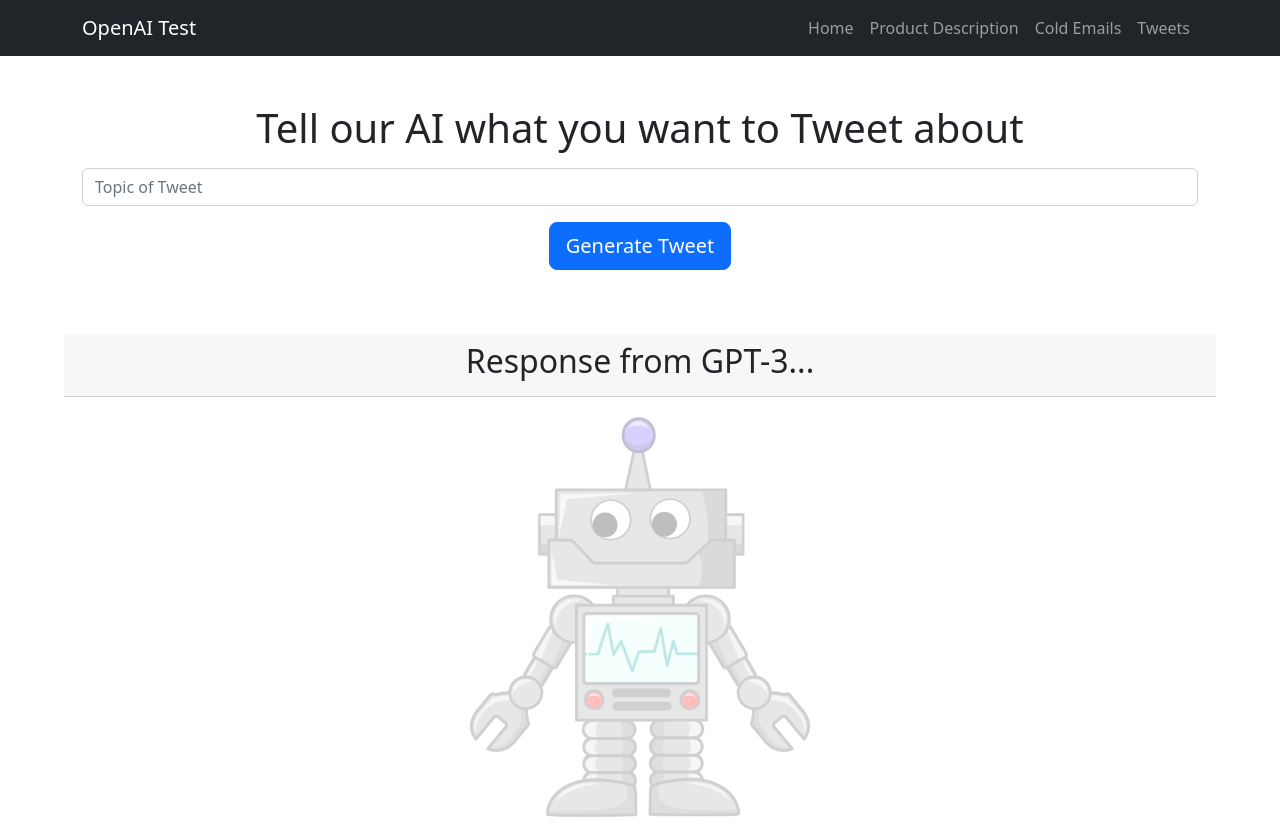
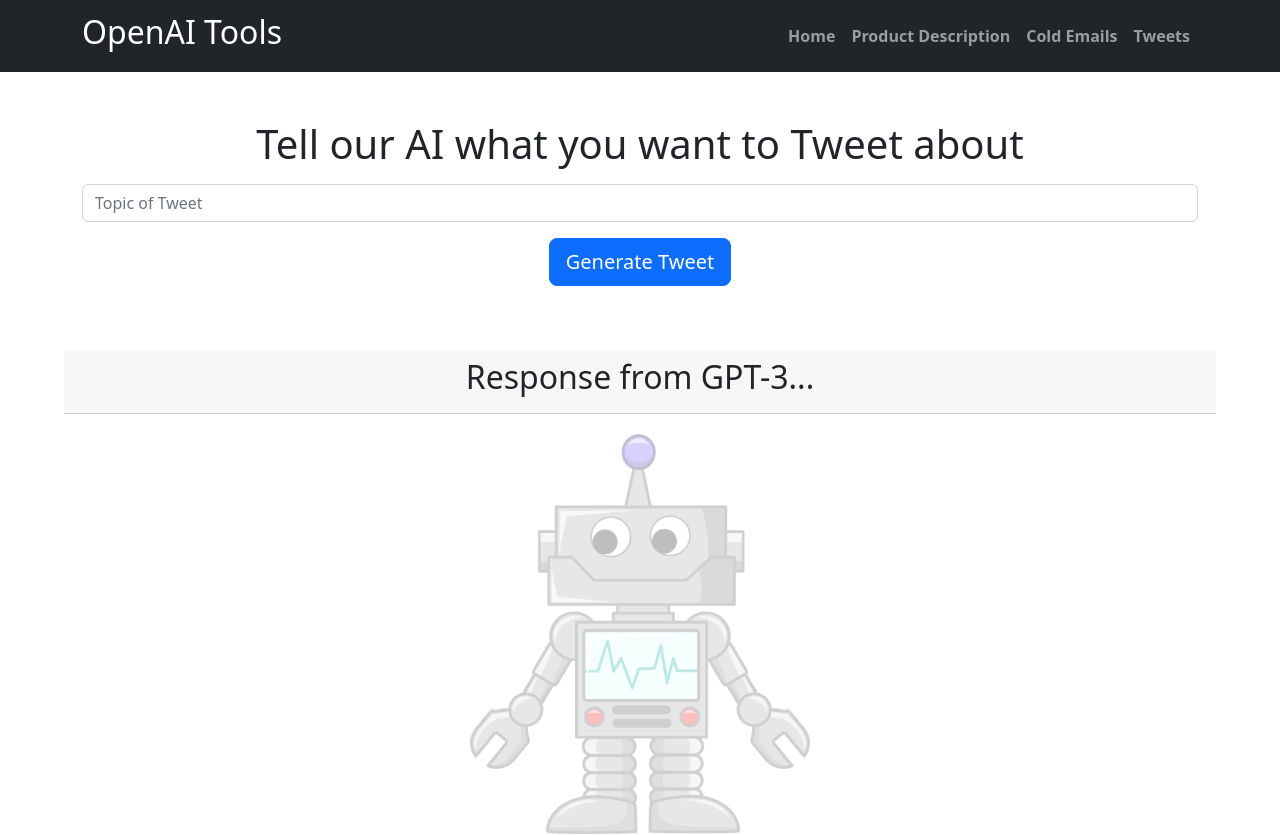
Before and after one commit to BHessel/open-AI-tools, a React (Create React App) app: page /tweets in a window 1280 px wide. Shown: the top 835 px of the page. Built offline with nearby package versions, Linux system fonts and the light colour scheme.

Commit message:
readME complete, fixed type in generate prompt, navbaredit

```diff
--- a/src/components/Navigation.js
+++ b/src/components/Navigation.js
@@ -9,13 +9,23 @@ const Navigation = () => {
     <div>
       <Navbar bg="dark" variant="dark" sticky="top">
         <Container>
-          <Navbar.Brand href="/">OpenAI Test</Navbar.Brand>
+          <Navbar.Brand href="/">
+            <h2>OpenAI Tools</h2>
+          </Navbar.Brand>
           <Navbar.Toggle aria-controls="basic-navbar-nav" />
           <Nav>
-            <Nav.Link href="/">Home</Nav.Link>
-            <Nav.Link href="product-desc">Product Description</Nav.Link>
-            <Nav.Link href="cold-emails">Cold Emails</Nav.Link>
-            <Nav.Link href="tweets">Tweets</Nav.Link>
+            <Nav.Link href="/">
+              <b>Home</b>
+            </Nav.Link>
+            <Nav.Link href="product-desc">
+              <b>Product Description</b>
+            </Nav.Link>
+            <Nav.Link href="cold-emails">
+              <b>Cold Emails</b>
+            </Nav.Link>
+            <Nav.Link href="tweets">
+              <b>Tweets</b>
+            </Nav.Link>
           </Nav>
         </Container>
       </Navbar>
--- a/src/components/Tweets.js
+++ b/src/components/Tweets.js
@@ -25,7 +25,7 @@ const Tweets = () => {
 
     const response = await openai.createCompletion({
       model: "text-davinci-002",
-      prompt: `Generate a tweet abiyt: ${tweetRef.current.value}`,
+      prompt: `Generate a tweet about: ${tweetRef.current.value}`,
       temperature: 0.7,
       max_tokens: 70,
       top_p: 1,
```
Also changed, not shown: readMeCode.png (added), 1 other file (tests, documents, lock files or other folders).
